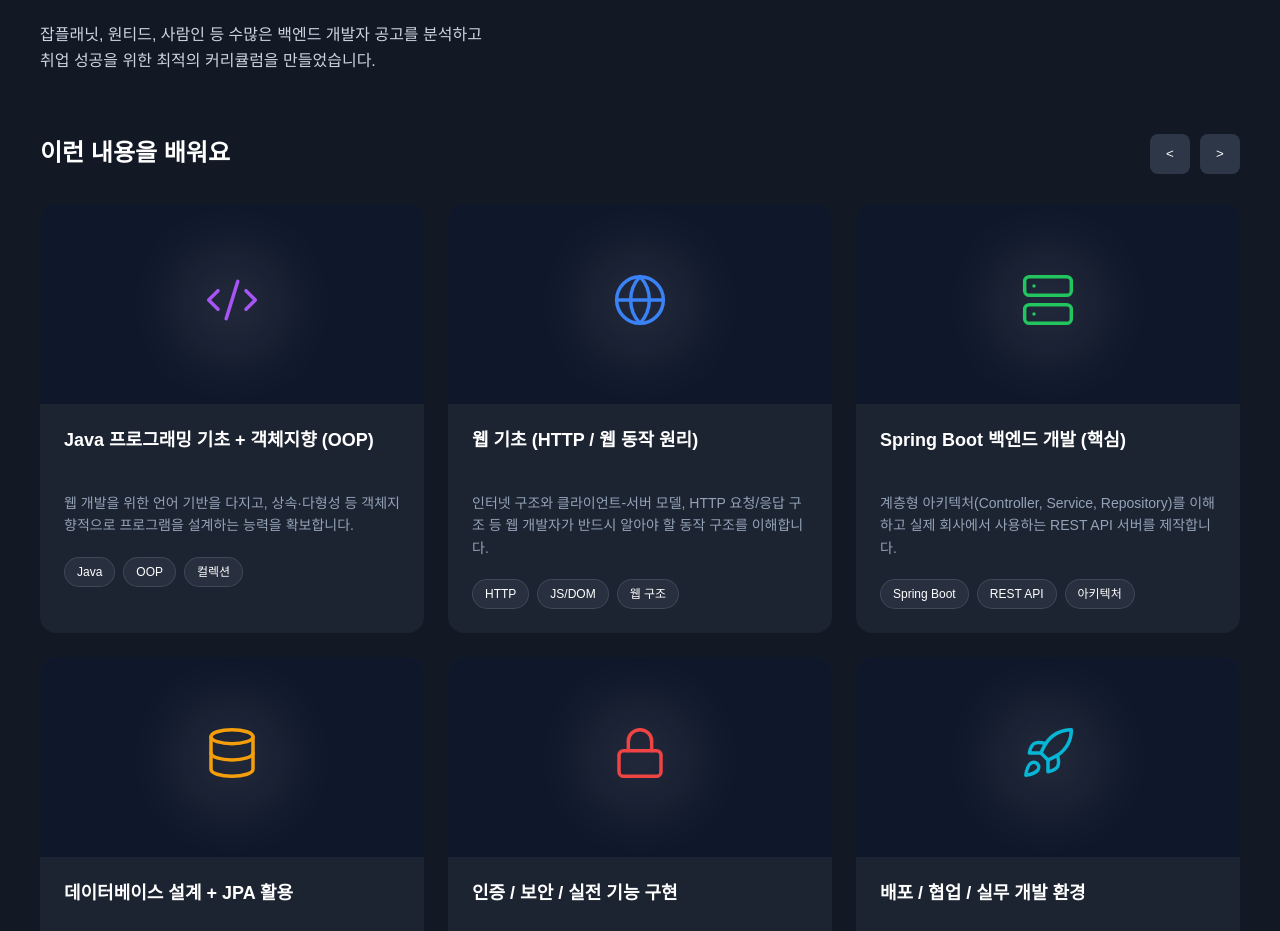
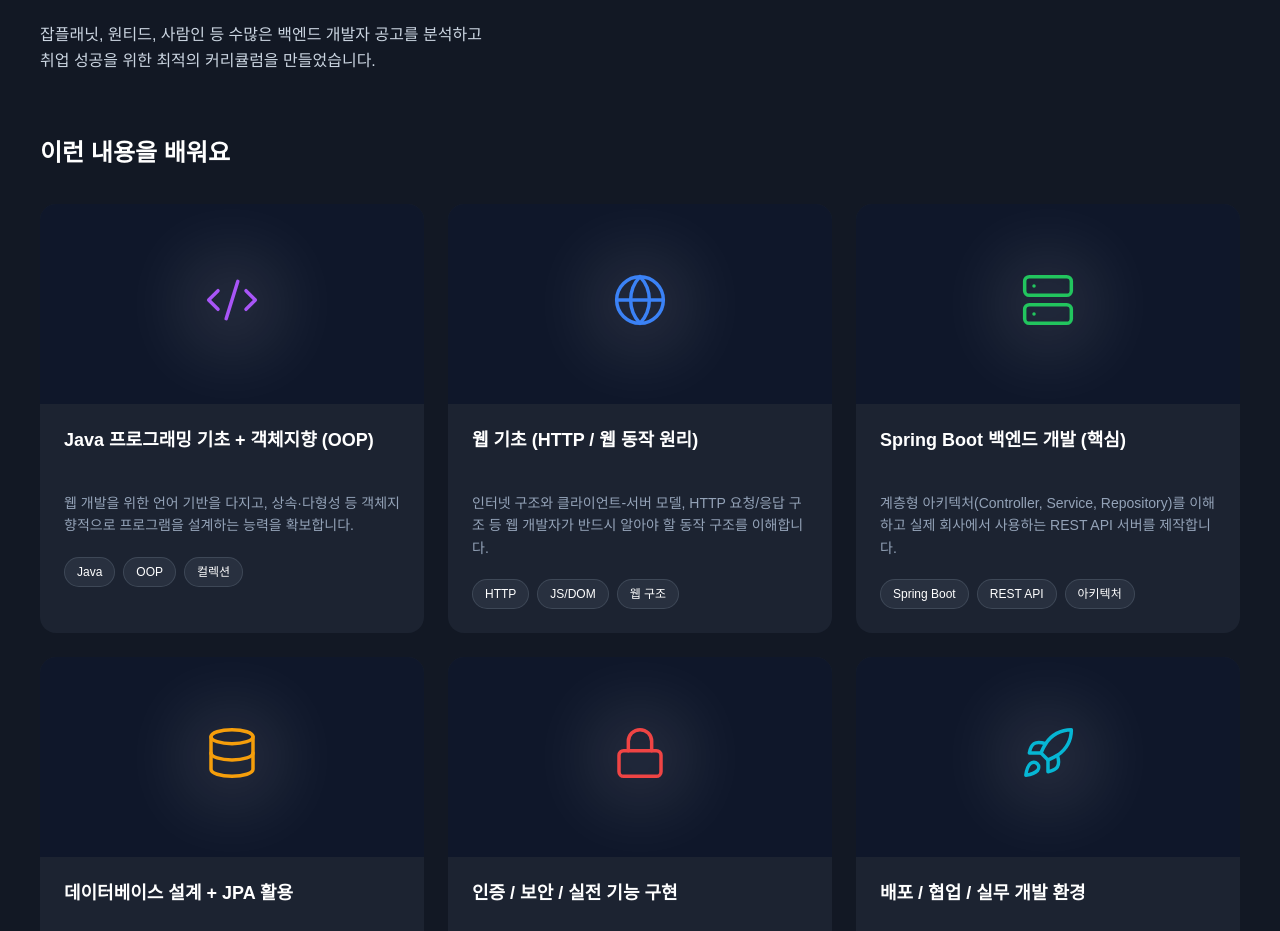
Before and after one commit to g2jkj0274/SBS-Cheon-NCS, a React (Vite) app: page / in a window 1280 px wide. Shown: the part 1680-2611 px from the top of the page. Built offline with nearby package versions, Linux system fonts and the light colour scheme.

Commit message:
Update CurriculumSection

```diff
--- a/src/components/CurriculumSection.jsx
+++ b/src/components/CurriculumSection.jsx
@@ -58,8 +58,8 @@ function CurriculumSection() {
         <div className="sec-subheader">
           <h3>이런 내용을 배워요</h3>
           <div className="slider-controls">
-            <button className="control-btn">{"<"}</button>
-            <button className="control-btn">{">"}</button>
+            {/* <button className="control-btn">{"<"}</button>
+            <button className="control-btn">{">"}</button> */}
           </div>
         </div>
 
```
